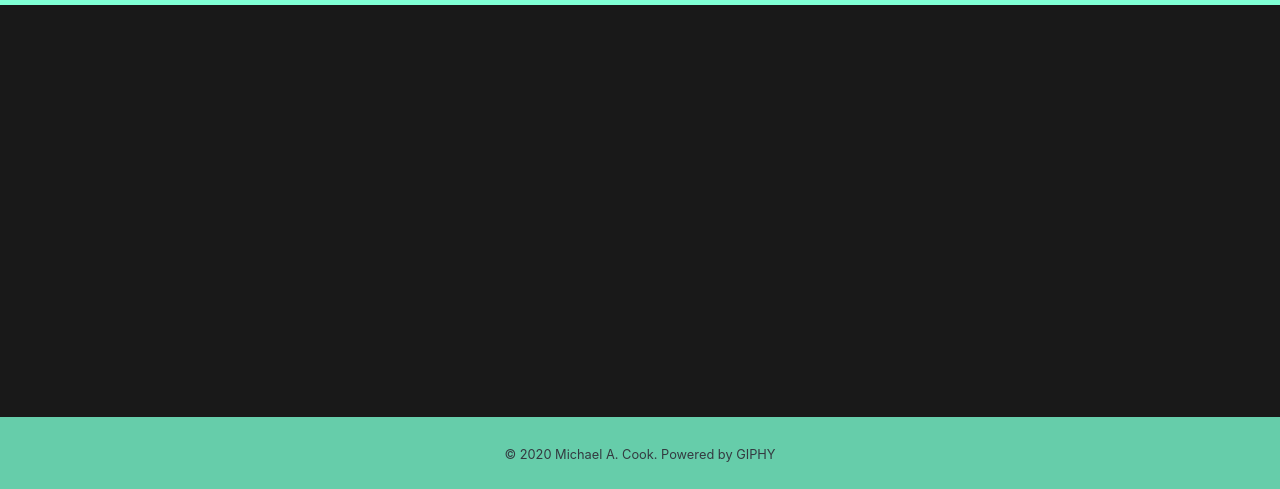
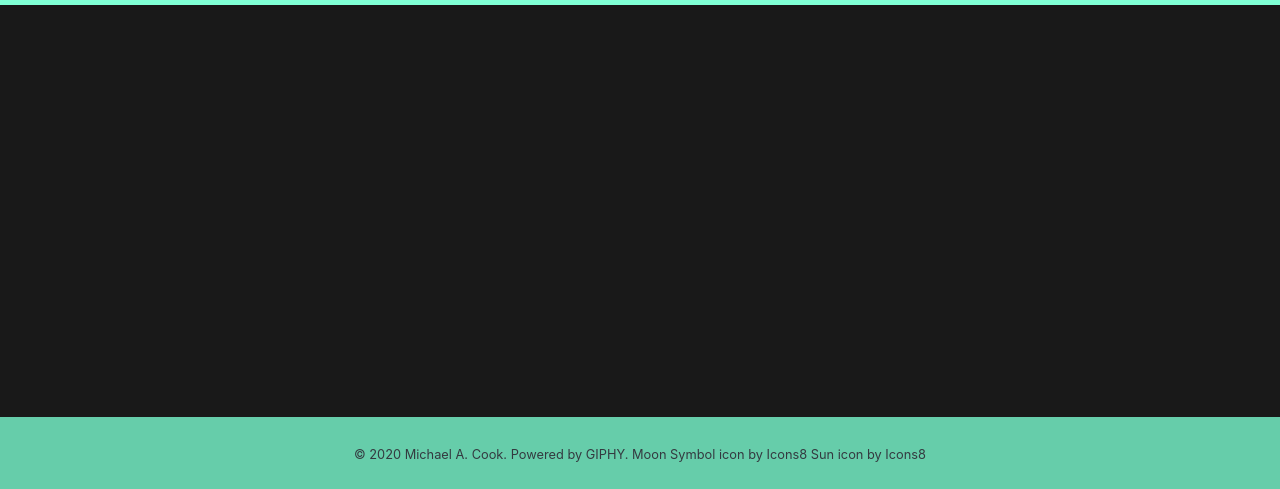
Before and after one commit to michaelacook/giphy-app, a plain HTML site: page index.html in a window 1280 px wide. Shown: the part 311-800 px from the top of the page. Drawn offline with nearby package versions, Linux system fonts and the light colour scheme; no server answers.

Commit message:
Add icon attribution

```diff
--- a/index.html
+++ b/index.html
@@ -49,7 +49,11 @@
         <script src="js/app.js"></script>
         <script src="js/scroll.js"></script>
         <div class="p-4 mt-5 text-center text-dark" style="background-color: #66CDAA;">
-          <small>© 2020 Michael A. Cook. Powered by <a class="text-dark" href="https://giphy.com/">GIPHY</a></small>
+          <small>
+            © 2020 Michael A. Cook. Powered by <a class="text-dark" href="https://giphy.com/">GIPHY</a>.
+            <a class="text-dark" href="https://icons8.com/icon/59841/moon-symbol">Moon Symbol icon by Icons8</a>
+            <a class="text-dark" href="https://icons8.com/icon/3327/sun">Sun icon by Icons8</a>
+          </small>
         </div>
     </div>
 </body>
```
